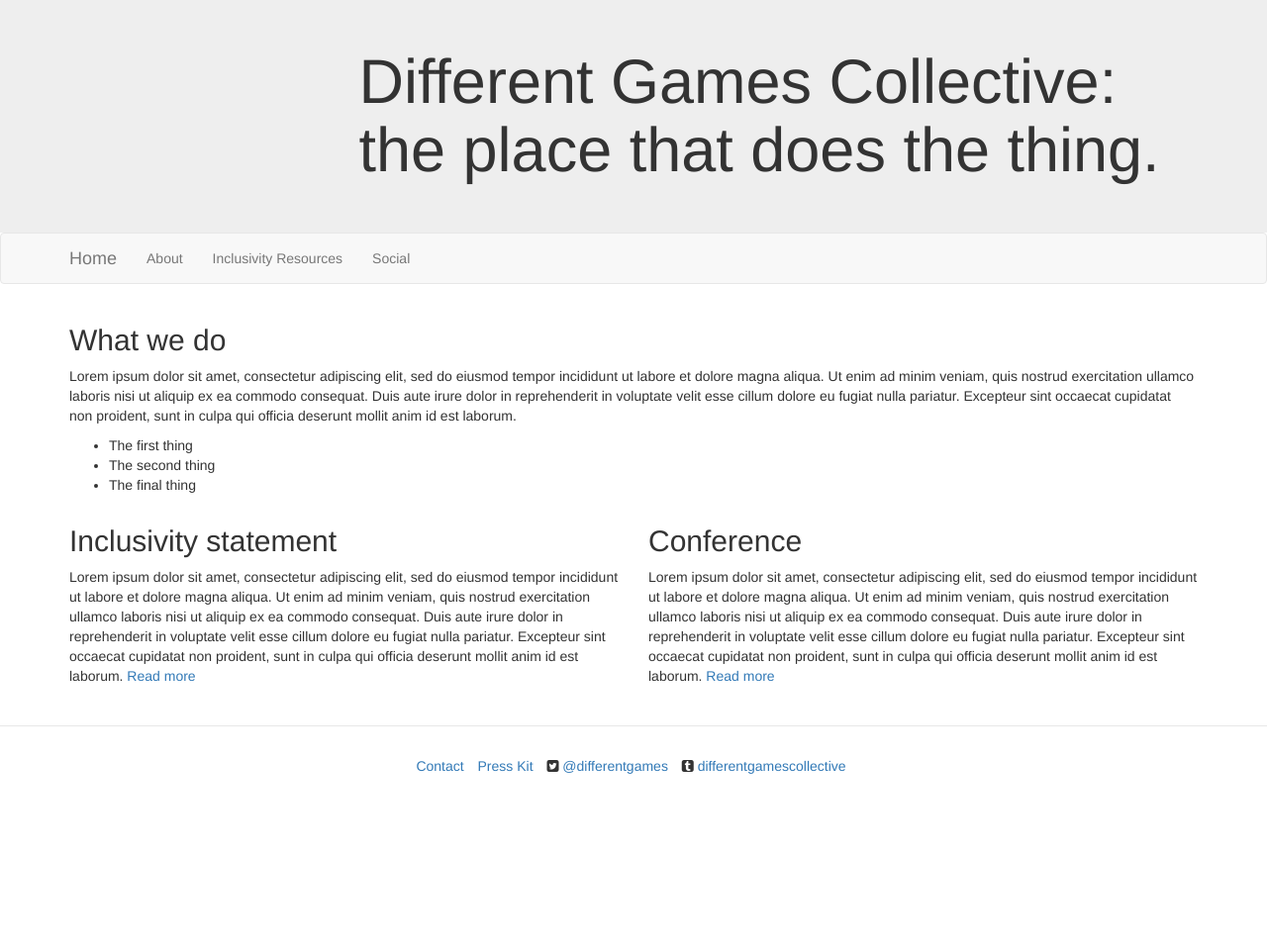
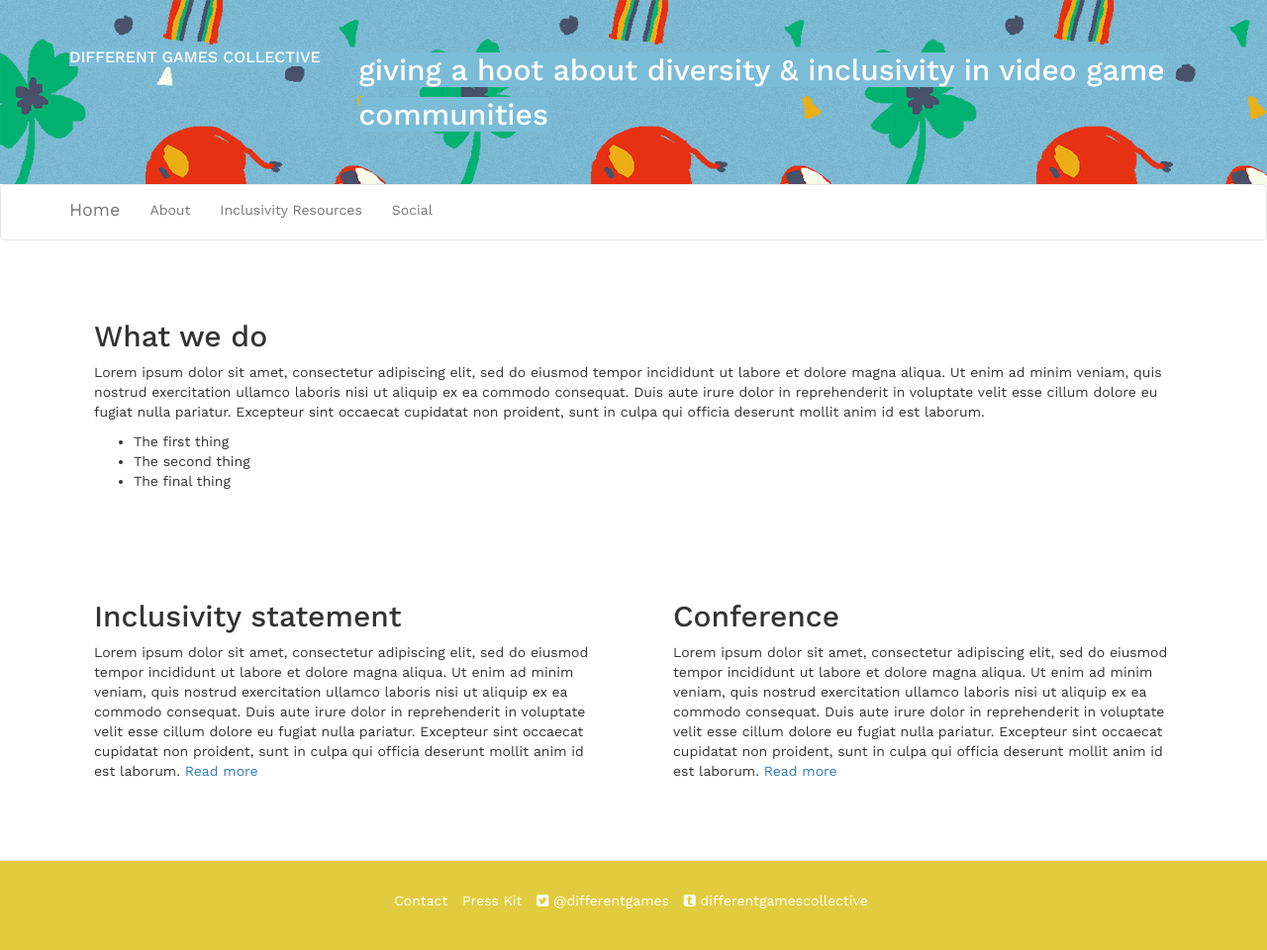
Before and after one commit to differentgames/collective-site, a Jekyll site: the page built from index.html, in a window 1280 px wide. Shown: the whole page at 99% size. Built offline with Jekyll 4.4.1, drawn with Linux system fonts in a browser that asks for light colours; nearby versions of some CDN libraries; before the commit the page ends 900 px from its top, so only the background shows below that.

Commit message:
starting a new theme called 'pinwheel' for some reason. only basic header so far with some colors

```diff
--- a/_includes/head.html
+++ b/_includes/head.html
@@ -14,6 +14,7 @@
     <script src="https://cdnjs.cloudflare.com/ajax/libs/holder/2.8.1/holder.min.js"></script>
 
     <link rel="stylesheet" href="https://maxcdn.bootstrapcdn.com/font-awesome/4.4.0/css/font-awesome.min.css">
+    <link href='http://fonts.googleapis.com/css?family=Work+Sans:400,900,800,700,600,500,300,200,100' rel='stylesheet' type='text/css'>
 
     <link rel="stylesheet" href="{{ "/css/main.css" | prepend: site.baseurl }}">
     <link rel="canonical" href="{{ page.url | replace:'index.html','' | prepend: site.baseurl | prepend: site.url }}">
--- a/_includes/header.html
+++ b/_includes/header.html
@@ -3,19 +3,20 @@
     <div class="row">
       <div class="col-md-3">
         <a href="/">
-          <img class="img-responsive" data-src="holder.js/300x200?theme=sky">
+          <img class="img-responsive banner-logo" data-src="holder.js/200x125?theme=sky">
+          <h1 class="banner-dgc-title">Different Games Collective</h1>
         </a>
       </div>
       <div class="col-md-9">
-        <h1 class="tagline">
-          Different Games Collective: the place that does the thing.
-        </h1>
+        <h2 class="tagline">
+          Giving a hoot about diversity & inclusivity in video game communities
+        </h2>
       </div>
     </div>
   </div>
 </div>
 
-<nav id="nav" class="navbar navbar-default">
+<nav id="nav" class="navbar navbar-default pw-navbar">
   <div class="container">
     <div class="navbar-header">
       <button type="button" class="navbar-toggle collapsed" data-toggle="collapse" data-target="#navbar" aria-expanded="false" aria-controls="navbar">
--- /dev/null
+++ b/_sass/_pinwheel.scss
@@ -0,0 +1,62 @@
+body {
+    font-family: $base-font-family;
+}
+
+.banner {
+  background-color: $pinwheel-blue;
+  background-image:
+    url("/images/patternnnnn.png"),
+    url("/images/texture.png");
+
+  .banner-logo {
+    margin: 0 auto;
+  }
+
+  .banner-dgc-title {
+    font-size: $base-font-size;
+    text-align: center;
+    display: inline;
+    text-transform: uppercase;
+    color: white;
+    background-color: $pinwheel-blue;
+
+
+    &:hover {
+      text-decoration: none;
+    }
+  }
+
+  .tagline {
+    width:60%;
+    text-transform: lowercase;
+    background-color: $pinwheel-blue;
+    display: inline;
+    line-height: $base-line-height;
+    color: white;
+  }
+}
+
+.pw-navbar {
+  background-color: white;
+
+  li {
+    border-bottom: 5px solid white;
+  }
+
+  li:hover {
+    border-bottom: 5px solid $pinwheel-red;
+  }
+}
+
+.pw-section {
+  padding: 40px;
+}
+
+.site-footer {
+  background-color: $pinwheel-yellow;
+  color: white;
+
+  a {
+    color: white;
+  }
+}
--- a/css/main.scss
+++ b/css/main.scss
@@ -6,7 +6,7 @@
 
 
 // Our variables
-$base-font-family: Helvetica, Arial, sans-serif;
+$base-font-family: Work Sans, Helvetica, Arial, sans-serif;
 $base-font-size:   16px;
 $small-font-size:  $base-font-size * 0.875;
 $base-line-height: 1.5;
@@ -24,6 +24,10 @@
 $on-palm:          600px;
 $on-laptop:        800px;
 
+
+$pinwheel-blue:    #7bbcd7;
+$pinwheel-yellow:  #e1cc3f;
+$pinwheel-red:     #e63112;
 
 
 // Using media queries with like this:
@@ -45,5 +49,6 @@
 @import
         "base",
         "layout",
-        "syntax-highlighting"
+        "syntax-highlighting",
+        "pinwheel"
 ;
--- a/index.html
+++ b/index.html
@@ -2,7 +2,7 @@
 layout: default
 ---
 <div class="row">
-  <div class="col-xs-12">
+  <div class="col-xs-12 pw-section">
     <h2>What we do</h2>
     <p>
   Lorem ipsum dolor sit amet, consectetur adipiscing elit, sed do eiusmod tempor incididunt ut labore et dolore magna aliqua. Ut enim ad minim veniam, quis nostrud exercitation ullamco laboris nisi ut aliquip ex ea commodo consequat. Duis aute irure dolor in reprehenderit in voluptate velit esse cillum dolore eu fugiat nulla pariatur. Excepteur sint occaecat cupidatat non proident, sunt in culpa qui officia deserunt mollit anim id est laborum.
@@ -16,14 +16,14 @@
 </div>
 
 <div class="row">
-  <div class="col-xs-12 col-md-6">
+  <div class="col-xs-12 col-md-6 pw-section">
     <h2>Inclusivity statement</h2>
     <p>
       Lorem ipsum dolor sit amet, consectetur adipiscing elit, sed do eiusmod tempor incididunt ut labore et dolore magna aliqua. Ut enim ad minim veniam, quis nostrud exercitation ullamco laboris nisi ut aliquip ex ea commodo consequat. Duis aute irure dolor in reprehenderit in voluptate velit esse cillum dolore eu fugiat nulla pariatur. Excepteur sint occaecat cupidatat non proident, sunt in culpa qui officia deserunt mollit anim id est laborum. <a href="/inclusivity-resources">Read more</a>
     </p>
   </div>
 
-  <div class="col-xs-12 col-md-6">
+  <div class="col-xs-12 col-md-6 pw-section">
     <h2>Conference</h2>
     <p>
 Lorem ipsum dolor sit amet, consectetur adipiscing elit, sed do eiusmod tempor incididunt ut labore et dolore magna aliqua. Ut enim ad minim veniam, quis nostrud exercitation ullamco laboris nisi ut aliquip ex ea commodo consequat. Duis aute irure dolor in reprehenderit in voluptate velit esse cillum dolore eu fugiat nulla pariatur. Excepteur sint occaecat cupidatat non proident, sunt in culpa qui officia deserunt mollit anim id est laborum. <a href="http://2015.differentgames.org">Read more</a>
```
Also changed, not shown: images/patternnnnn.png (added), images/texture.png (added), 2 other files.
